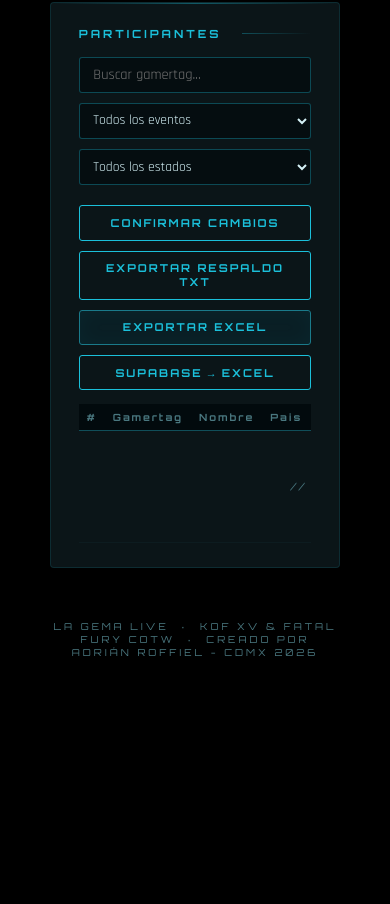
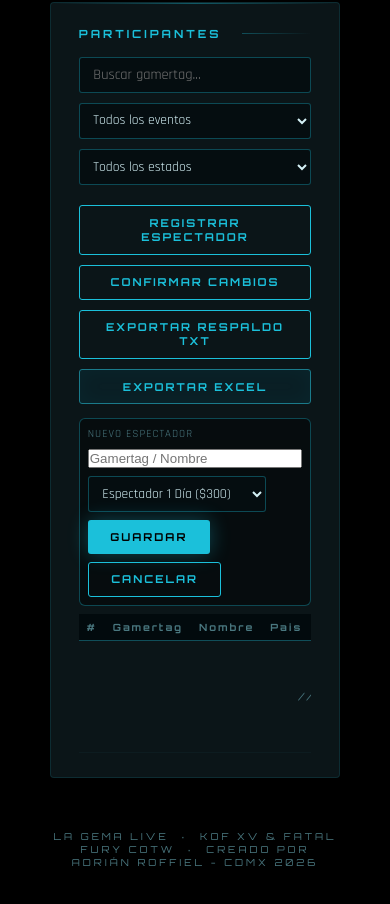
Before and after one commit to aroffiel-hash/LGELC, a website: page index.html in a window 390 px wide. Shown: the part 1341-2245 px from the top of the page. Before the commit the page ends 2043 px from the top, so only its background shows below. Drawn offline with Linux system fonts and the light colour scheme.

Commit message:
Update index.html

```diff
--- a/index.html
+++ b/index.html
@@ -417,10 +417,20 @@ td input[type=checkbox] { accent-color:var(--gem); cursor:pointer; width:14px; h
         <option value="Cancelado">Cancelado</option>
       </select>
       <div style="flex:1"></div>
+      <button class="btn btn-outline" onclick="toggleSpectatorForm(true)">REGISTRAR ESPECTADOR</button>
       <button class="btn btn-outline" onclick="saveState(true); syncRemote();">CONFIRMAR CAMBIOS</button>
       <button class="btn btn-outline" onclick="exportRaw()">EXPORTAR RESPALDO TXT</button>
       <button class="btn btn-export" onclick="exportExcel()">EXPORTAR EXCEL</button>
-      <button class="btn btn-outline" onclick="exportSupabaseToExcel()">SUPABASE → EXCEL</button>
+    </div>
+    <div id="spectator-form" class="spectator-form" style="display:none; margin:8px 0; padding:8px; border:1px solid var(--border2); border-radius:6px; background:rgba(0,0,0,.4); display:flex; gap:8px; align-items:center; flex-wrap:wrap;">
+      <span style="font-size:11px; color:var(--mute); letter-spacing:1px; text-transform:uppercase;">Nuevo espectador</span>
+      <input id="spec-name" type="text" placeholder="Gamertag / Nombre" style="flex:1; min-width:140px;">
+      <select id="spec-pase" style="min-width:170px;">
+        <option value="Espectador 1 Día">Espectador 1 Día ($300)</option>
+        <option value="Espectador 2 Días">Espectador 2 Días ($500)</option>
+      </select>
+      <button class="btn btn-gem" onclick="addSpectator()">GUARDAR</button>
+      <button class="btn btn-outline" onclick="toggleSpectatorForm(false)">CANCELAR</button>
     </div>
     <div class="tbl-wrap">
       <table>
@@ -436,10 +446,11 @@ td input[type=checkbox] { accent-color:var(--gem); cursor:pointer; width:14px; h
             <th>Metodo</th>
             <th>Monto</th>
             <th>Estado</th>
+            <th></th>
           </tr>
         </thead>
         <tbody id="tbl-body">
-          <tr class="empty-row"><td colspan="10">// SIN DATOS — SYNC START.GG</td></tr>
+          <tr class="empty-row"><td colspan="11">// SIN DATOS — SYNC START.GG</td></tr>
         </tbody>
       </table>
     </div>
@@ -471,9 +482,8 @@ const SUPABASE_ANON_KEY = 'sb_publishable_Ax41CxKzvTBMfoYIufSZeA_GGt4foKb';
 
 async function syncRemote() {
   try {
-    const torneoSlug = document.getElementById('slug')?.value?.trim() || null;
     const payload = {
-      torneoSlug,
+      torneoSlug: document.getElementById('slug')?.value || null,
       snapshot: {
         rows,
         config: {
@@ -485,22 +495,12 @@ async function syncRemote() {
       }
     };
 
-    const authHeaders = {
-      apikey: SUPABASE_ANON_KEY,
-      Authorization: `Bearer ${SUPABASE_ANON_KEY}`
-    };
-
-    // Overwrite: delete existing row(s) for this slug so we don't accumulate duplicates
-    const delUrl = (torneoSlug == null || torneoSlug === '')
-      ? `${SUPABASE_URL}/rest/v1/registros?torneo_slug=is.null`
-      : `${SUPABASE_URL}/rest/v1/registros?torneo_slug=eq.${encodeURIComponent(torneoSlug)}`;
-    await fetch(delUrl, { method: 'DELETE', headers: authHeaders });
-
     const res = await fetch(`${SUPABASE_URL}/rest/v1/registros`, {
       method: 'POST',
       headers: {
         'Content-Type': 'application/json',
-        ...authHeaders,
+        apikey: SUPABASE_ANON_KEY,
+        Authorization: `Bearer ${SUPABASE_ANON_KEY}`,
         Prefer: 'return=minimal'
       },
       body: JSON.stringify({
@@ -738,7 +738,7 @@ function renderTable() {
 
   if (!filtered.length) {
     document.getElementById('tbl-body').innerHTML =
-      `<tr class="empty-row"><td colspan="10">${rows.length ? '// SIN RESULTADOS' : '// SIN DATOS — SYNC START.GG'}</td></tr>`;
+      `<tr class="empty-row"><td colspan="11">${rows.length ? '// SIN RESULTADOS' : '// SIN DATOS — SYNC START.GG'}</td></tr>`;
     return;
   }
 
@@ -768,6 +768,11 @@ function renderTable() {
           ${ESTADO_OPTS.map(s=>`<option ${r.estado===s?'selected':''}>${s}</option>`).join('')}
         </select>
       </td>
+      <td style="text-align:center">
+        <button class="btn-icon" onclick="deleteRow(${idx})" title="Eliminar registro">
+          🗑
+        </button>
+      </td>
     </tr>`;
   }).join('');
 }
@@ -776,6 +781,61 @@ function editRow(idx, field, val) {
   rows[idx][field] = val;
   updateStats(); recalcPrizes(); renderTable();
   saveState();
+}
+
+function toggleSpectatorForm(show) {
+  const box = document.getElementById('spectator-form');
+  if (!box) return;
+  box.style.display = show ? 'flex' : 'none';
+  if (show) {
+    const inp = document.getElementById('spec-name');
+    if (inp) inp.focus();
+  }
+}
+
+function addSpectator() {
+  const nameInput = document.getElementById('spec-name');
+  const paseSelect = document.getElementById('spec-pase');
+  if (!nameInput || !paseSelect) return;
+
+  const name = nameInput.value.trim();
+  const pase = paseSelect.value;
+  if (!name) {
+    log('Escribe un gamertag/nombre para el espectador.', 'err');
+    return;
+  }
+
+  const nuevo = {
+    gamertag: name,
+    name: '',
+    country: 'Mexico',
+    events: [],
+    pase,
+    consola: false,
+    metodo: '',
+    estado: 'Pendiente',
+    notas: '',
+    internacional: false
+  };
+
+  rows.push(nuevo);
+  updateStats(); renderTable(); recalcPrizes();
+  saveState(true);
+
+  nameInput.value = '';
+  paseSelect.value = 'Espectador 1 Día';
+  toggleSpectatorForm(false);
+}
+
+function deleteRow(idx) {
+  if (idx < 0 || idx >= rows.length) return;
+  const r = rows[idx];
+  const label = r.gamertag || r.name || 'este registro';
+  if (!confirm(`¿Eliminar el registro de ${label}?`)) return;
+
+  rows.splice(idx, 1);
+  updateStats(); renderTable(); recalcPrizes();
+  saveState(true);
 }
 
 function exportExcel() {
@@ -873,57 +933,6 @@ function exportExcel() {
   XLSX.writeFile(wb, `LA_GEMA_Registro_${new Date().toISOString().split('T')[0]}.xlsx`);
 }
 
-async function exportSupabaseToExcel() {
-  try {
-    log('Descargando registros de Supabase…', 'ok');
-    const res = await fetch(`${SUPABASE_URL}/rest/v1/registros?order=created_at.desc`, {
-      headers: {
-        'Accept': 'application/json',
-        'apikey': SUPABASE_ANON_KEY,
-        'Authorization': `Bearer ${SUPABASE_ANON_KEY}`
-      }
-    });
-    if (!res.ok) throw new Error('No se pudo leer Supabase. Revisa RLS (permiso SELECT en registros).');
-    const registros = await res.json();
-    const flat = [];
-    for (const rec of registros) {
-      const snapshot = rec.snapshot || {};
-      const rows = snapshot.rows || [];
-      const savedAt = snapshot.savedAt || rec.created_at || '';
-      const slug = rec.torneo_slug || '';
-      for (const r of rows) {
-        const monto = r.estado === 'Cancelado' ? 0 : (r.internacional ? 800 : (PRICES[r.pase] || 0)) + (r.consola ? CONSOLA_DESC : 0);
-        flat.push({
-          'Guardado (fecha)': savedAt,
-          'Torneo': slug,
-          'Gamertag': r.gamertag || '',
-          'Nombre': r.name || '',
-          'País': r.country || '',
-          'Eventos': Array.isArray(r.events) ? r.events.join(', ') : (r.events || ''),
-          'Tipo de Pase': r.pase || '',
-          'Consola': r.consola ? 'Sí' : '',
-          'Método': r.metodo || '',
-          'Monto': monto,
-          'Estado': r.estado || ''
-        });
-      }
-    }
-    if (!flat.length) {
-      log('No hay registros en Supabase o la tabla está vacía.', 'err');
-      return;
-    }
-    const wb = XLSX.utils.book_new();
-    const ws = XLSX.utils.json_to_sheet(flat);
-    ws['!cols'] = [{ wch: 22 }, { wch: 45 }, { wch: 18 }, { wch: 20 }, { wch: 12 }, { wch: 20 }, { wch: 18 }, { wch: 8 }, { wch: 12 }, { wch: 8 }, { wch: 12 }];
-    XLSX.utils.book_append_sheet(wb, ws, 'Supabase registros');
-    XLSX.writeFile(wb, `LA_GEMA_Supabase_${new Date().toISOString().split('T')[0]}.xlsx`);
-    log(`Excel descargado: ${flat.length} filas desde Supabase.`, 'ok');
-  } catch (e) {
-    console.error(e);
-    log(e.message || 'Error al exportar Supabase a Excel.', 'err');
-  }
-}
-
 function exportRaw() {
   const payload = {
     meta: {
```
